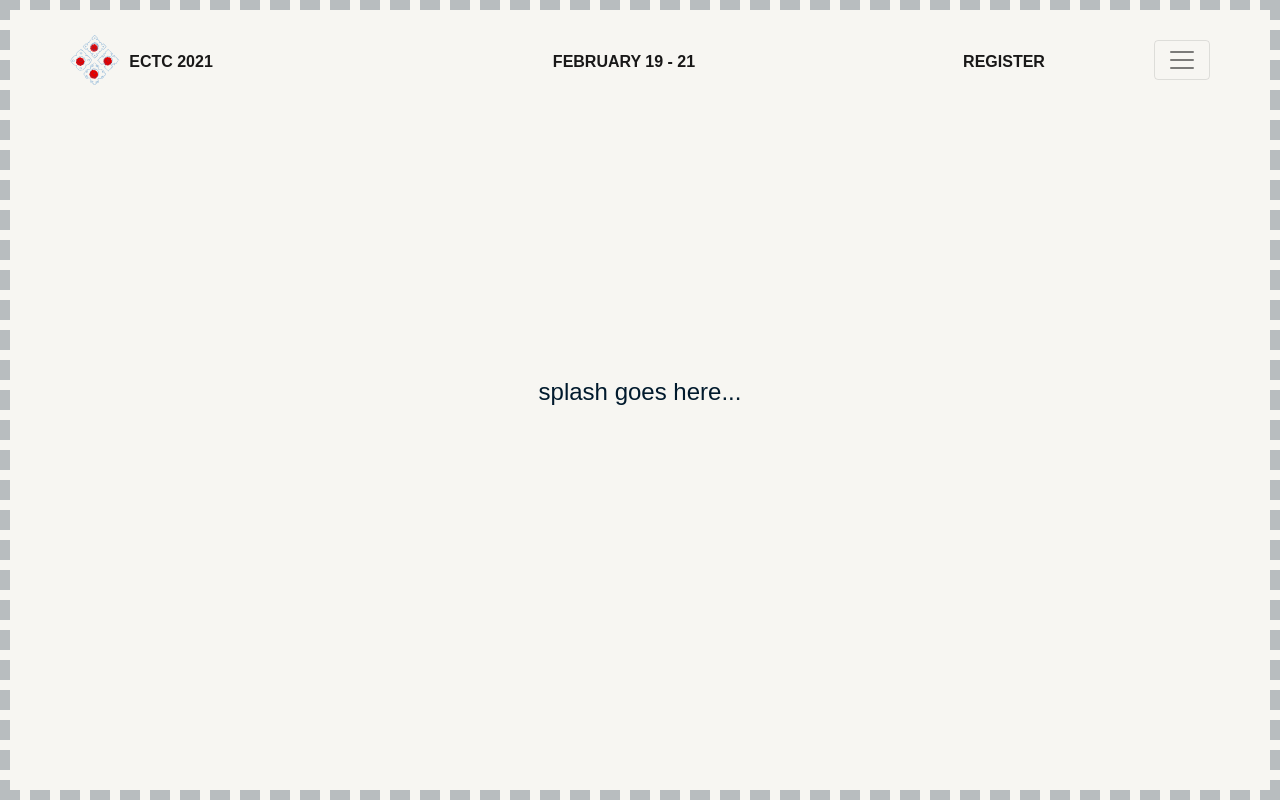
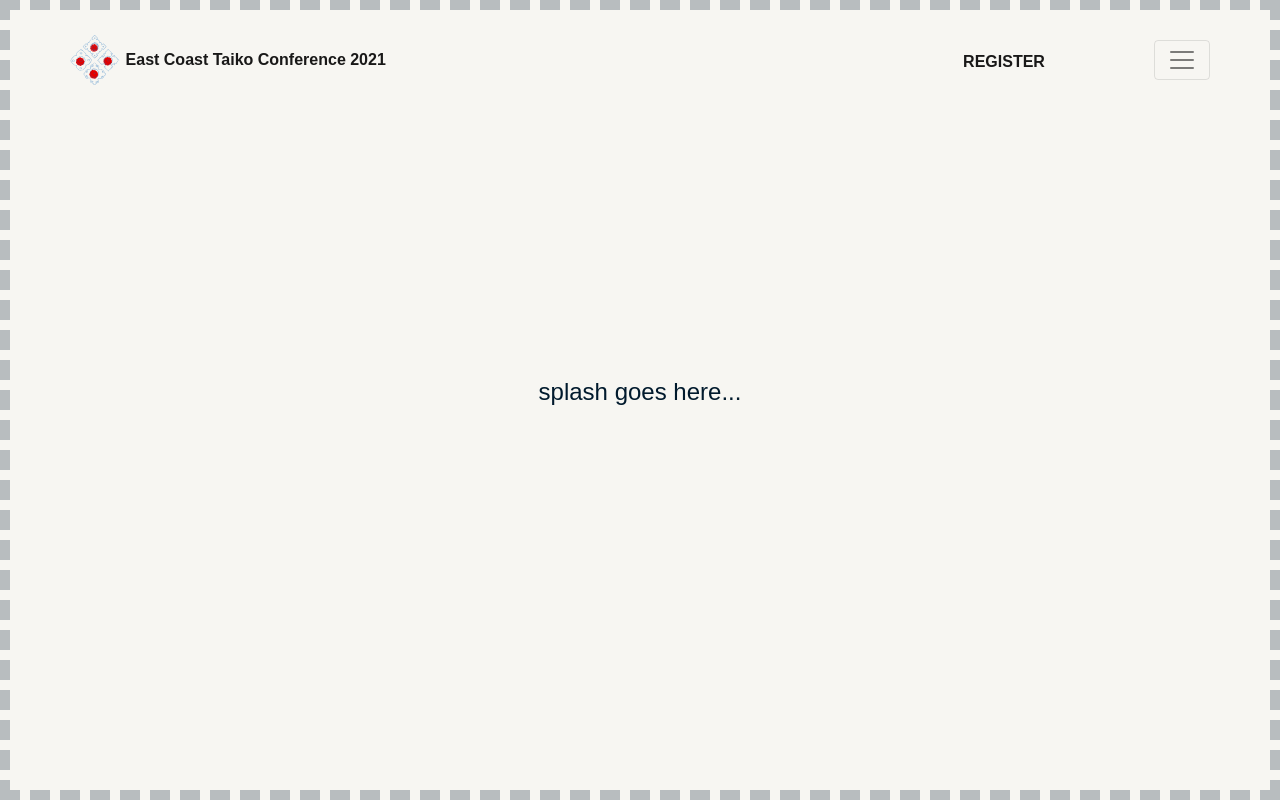
Before and after one commit to FullStackAtBrownTeam/ECTC2021-website, a React (Create React App) app: page / in a window 1280 px wide. Shown: the top 800 px of the page. Built offline with nearby package versions, Linux system fonts and the light colour scheme.

Commit message:
navbar transitions!

```diff
--- a/src/App.css
+++ b/src/App.css
@@ -131,7 +131,7 @@ p, .body-text {
 }
 
 #nav-logo {
-    position: absolute;
+
     width: 12em;
     top: 50px;
     left: 75px;
@@ -160,6 +160,10 @@ p, .body-text {
     width: 25vm;
     box-sizing: border-box;
     width: 50vw;
+}
+
+.hidden{
+  opacity: 0;
 }
 
 .about{
--- a/src/Layout.js
+++ b/src/Layout.js
@@ -11,6 +11,7 @@ class Layout extends Component {
             sections: this.props.sections? this.props.sections : []
         };
     }
+
 
     getLayoutSections = () => {
         return this.state.sections.map(sectionContent =>
--- a/src/components/NavBar.js
+++ b/src/components/NavBar.js
@@ -3,7 +3,42 @@ import { Nav, Navbar } from 'react-bootstrap';
 import "bootstrap/dist/css/bootstrap.min.css";
 
 export class Navigation extends Component {
+
+    constructor(props) {
+        super(props);
+        this.state = {
+            halfreached: false,
+            startlogo: "East Coast Taiko Conference 2021"
+
+        };
+    }
+
+    componentDidMount() {
+        window.addEventListener('scroll', this.handleScroll);
+        console.log("reached");
+
+    }
+
+    componentWillUnmount() {
+        window.removeEventListener('scroll', this.handleScroll);
+    }
+
+    handleScroll=(event) => {
+        console.log("here");
+        let scrollTop = window.pageYOffset
+            console.log(scrollTop);
+        if(scrollTop >= 1){
+            this.setState({halfreached: true, startlogo: "ECTC 2021"})
+
+        }
+        else{
+            this.setState({halfreached: false, startlogo: "East Coast Taiko Conference 2021"})
+        }
+        console.log(this.state.halfreached)
+    }
+
     render() {
+
         return (
             <Navbar collapseOnSelect position="fixed" top="0" z-index="99999" expand="false" className="navigation justify-content-between" sticky="top" >
 
@@ -15,8 +50,8 @@ export class Navigation extends Component {
                         height="50"
                         className="d-inline-block align-center"
                     />{' '}
-                    <span id="nav-logo">ECTC 2021</span>
-                    <span id="nav-date">FEBRUARY 19 - 21</span>
+                    <span style={{transition:".2s"}} id="nav-logo">{this.state.startlogo}</span>
+                    <span style={{transition:".2s"}} className ={this.state.halfreached ? "" : "hidden"} id="nav-date">FEBRUARY 19-21</span>
                     <span id="nav-register">REGISTER</span>
                 </Navbar.Brand>
 
```
